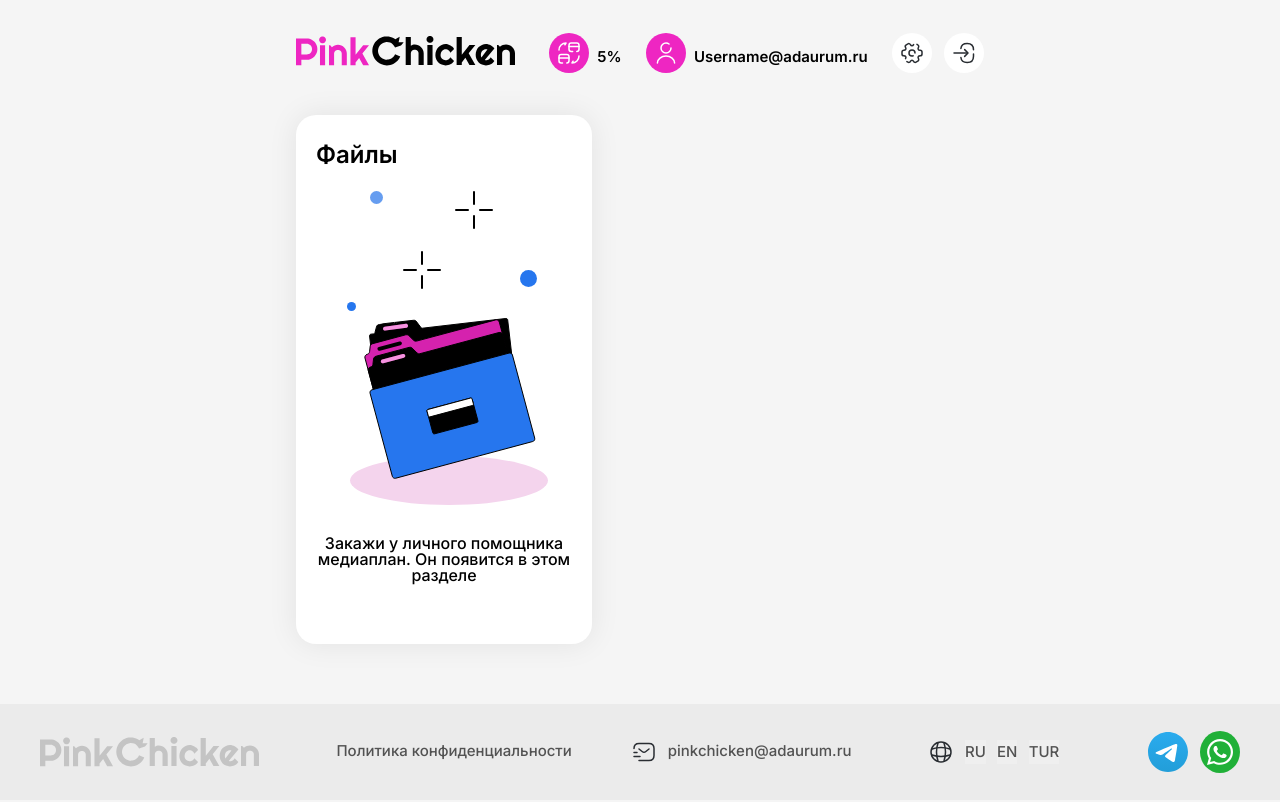
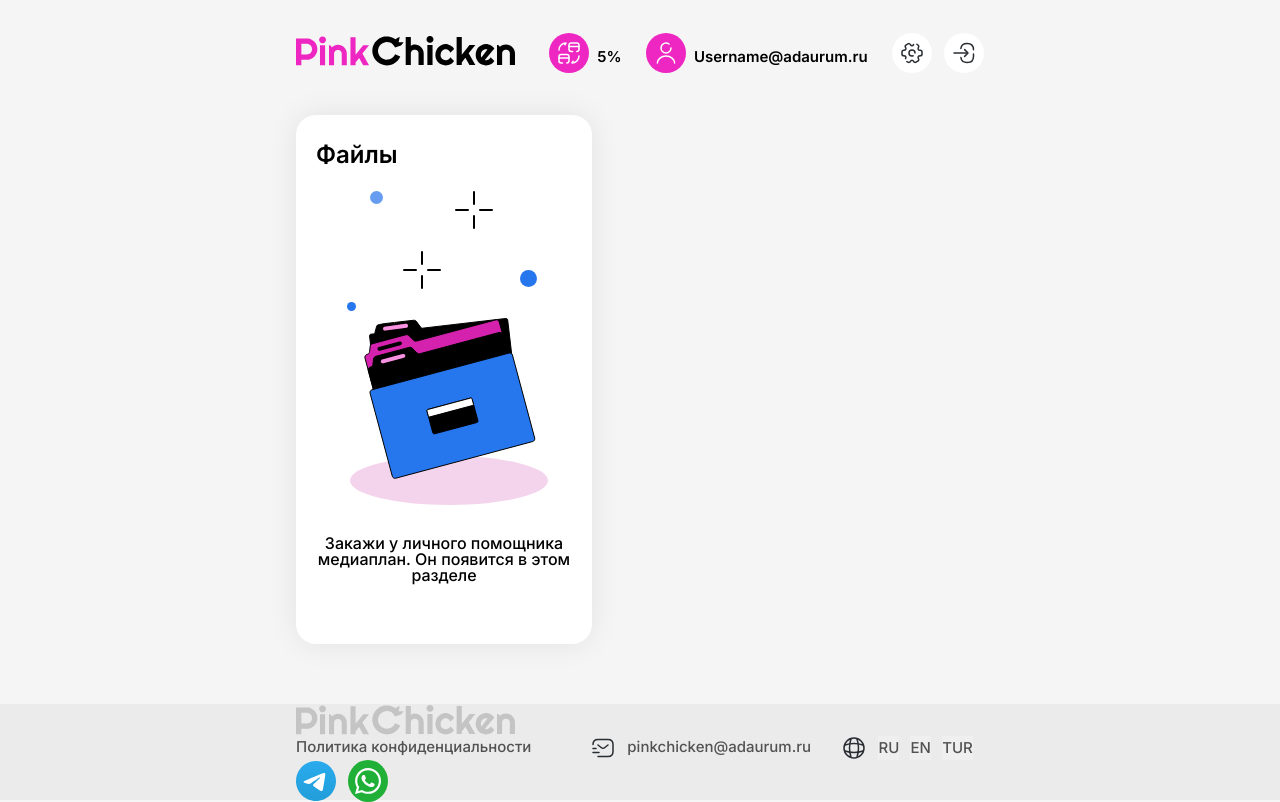
Before and after one commit to helga-umrikh/Pink_Chicken, a React (Create React App) app: page / in a window 1280 px wide. Built offline with nearby package versions, Linux system fonts and the light colour scheme.

Commit message:
fix: positioning container in footer

```diff
--- a/src/components/Footer/Footer.scss
+++ b/src/components/Footer/Footer.scss
@@ -5,11 +5,16 @@
     &__container {
         display: flex;
         flex-direction: row;
+        flex-wrap: wrap;
         justify-content: space-between;
         align-items: center;
         width: 1200px;
         height: inherit;
         margin: 0 auto;
+
+        @media (max-width: 1439px) and (min-width: 768px) {
+            width: 688px;
+        }
     }
 
     @media (max-width: 767px) {
```
